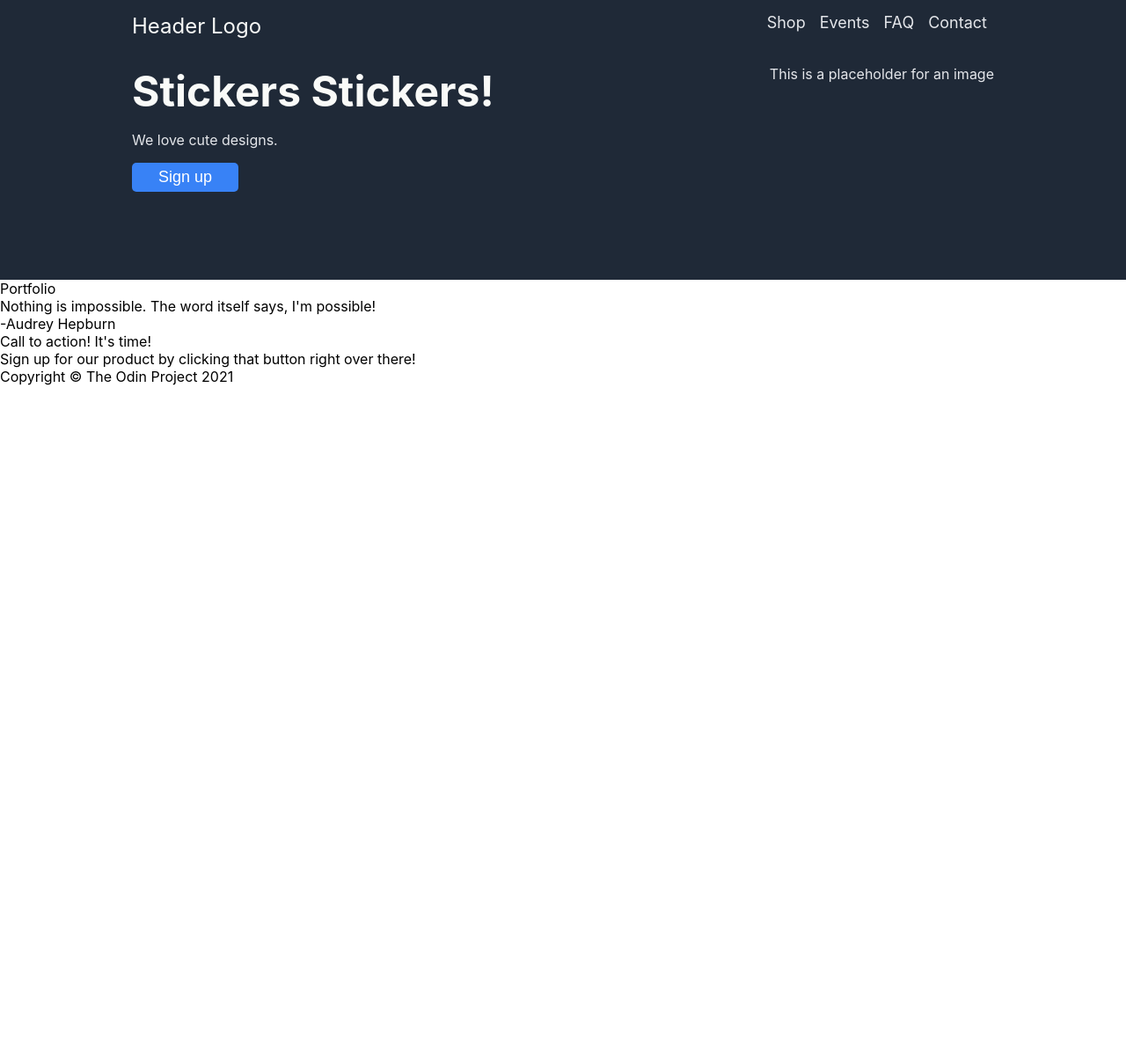
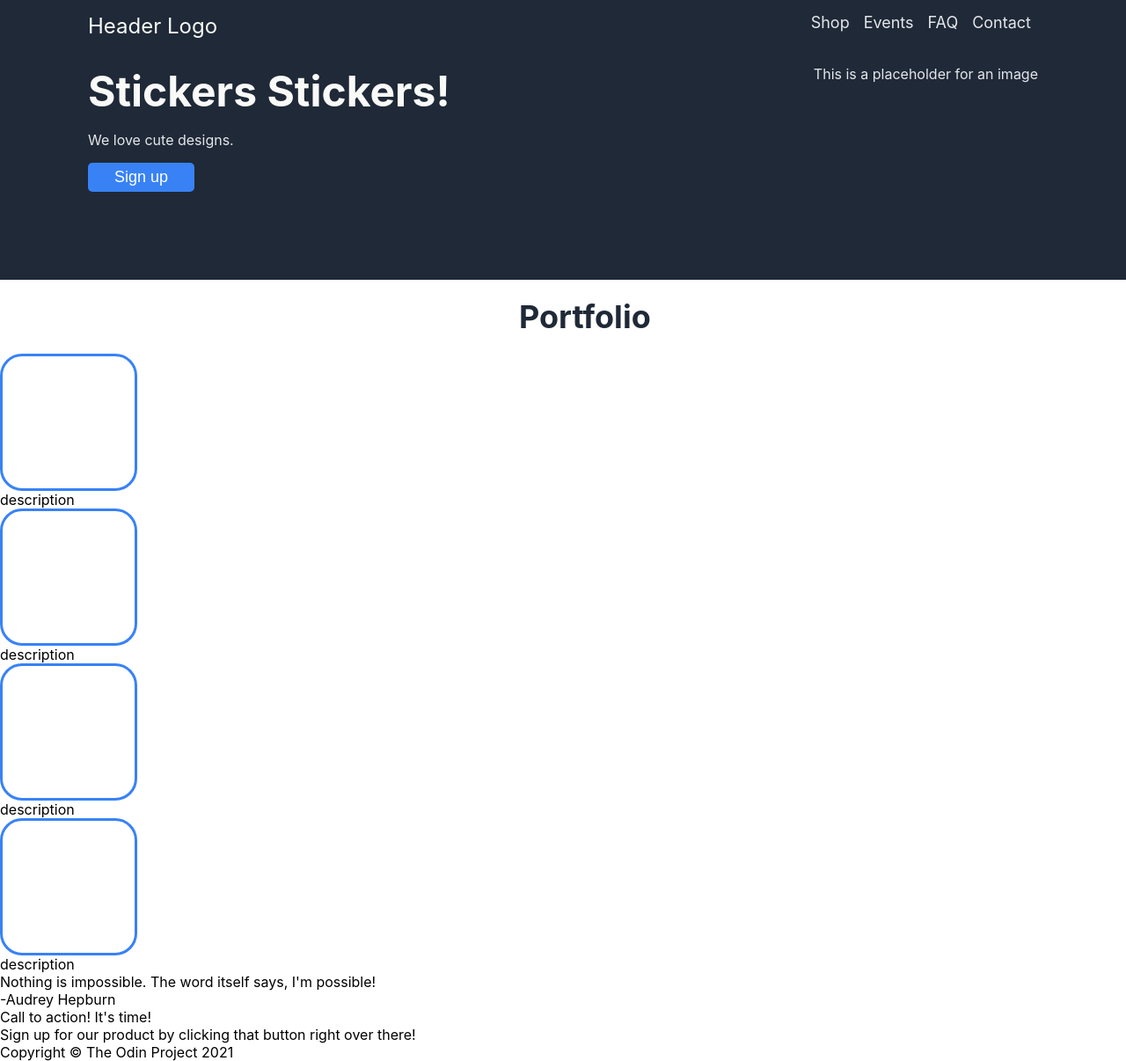
Before and after one commit to ba127c/landing-page, a plain HTML site: page index.html in a window 1280 px wide. Shown: the whole page at 88% size. Before the commit the page ends 800 px from the top, so only its background shows below. Drawn offline with Linux system fonts and the light colour scheme.

Commit message:
Center portfolio and work on aligning boxes

```diff
--- a/index.html
+++ b/index.html
@@ -8,6 +8,7 @@
 <body>
 
     <div class= "dark-background">
+
         <div class= "top">
             <div class="header">
                 Header Logo
@@ -19,10 +20,12 @@
                 <li><a href="#">FAQ</a></li>
                 <li><a href="#">Contact</a></li>
             </div>
+
         </div>
 
 
         <div class= "main">
+
             <div class= "left-side">
 
                 <div class="title">
@@ -40,6 +43,7 @@
                     This is a placeholder for an image
                 </div>
             </div>
+
         </div>
     </div>
 
@@ -47,10 +51,29 @@
         Portfolio
     </div>
 
-    <div class="square"></div>
-    <div class="square"></div>
-    <div class="square"></div>
-    <div class="square"></div>
+    <div class="boxes"></div>
+
+        <div class="square"></div>
+        <div class="description">
+            description
+        </div>
+
+        <div class="square"></div>
+        <div class="description">
+            description
+        </div>
+
+        <div class="square"></div>
+        <div class="description">
+            description
+        </div>
+
+        <div class="square"></div>
+        <div class="description">
+            description
+        </div>
+    </div>
+
 
     <div class="quote">Nothing is impossible. The word itself says, I'm possible!</div>
     <div class="by">-Audrey Hepburn</div>
--- a/style.css
+++ b/style.css
@@ -3,6 +3,7 @@ body {
     margin: 0;
     min-height: 100vh;
 }
+
 .header {
     font-size: 24px;
     color: #F9FAF8;
@@ -29,7 +30,6 @@ button {
     border-radius: 5px;
     padding: 6px 30px;
     font-size: 18px;
-
 }
 
 .title {
@@ -47,7 +47,7 @@ button {
 
 .dark-background {
     background: #1F2937;
-    padding: 100px 150px;
+    padding: 100px;
     padding-top: 15px;
 }
 
@@ -61,3 +61,27 @@ button {
     justify-content: space-between;
     margin-bottom: 30px;
 }
+
+.portfolio {
+    font-size: 36px;
+    font-weight: bold;
+    color: #1F2937;
+    padding: 20px;
+    margin: auto;
+    width: 100px;
+}
+
+.square {
+    width: 150px;
+    height: 150px;
+    border-radius: 25px;
+    border: 3px solid #3882F6;
+
+}
+
+.boxes {
+    display: flex;
+    flex-direction: row;
+    justify-content: space-evenly;
+    gap: 10px;
+}
```
